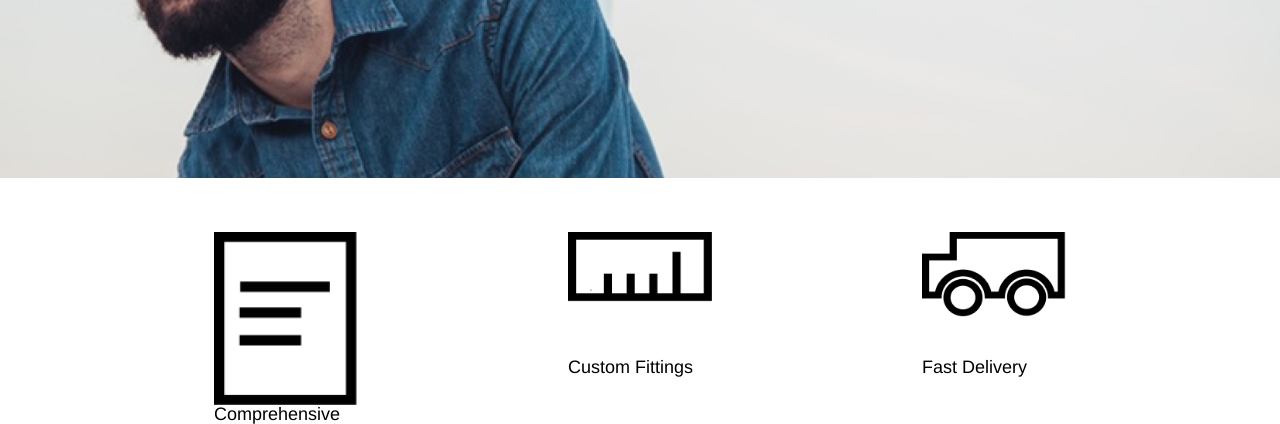
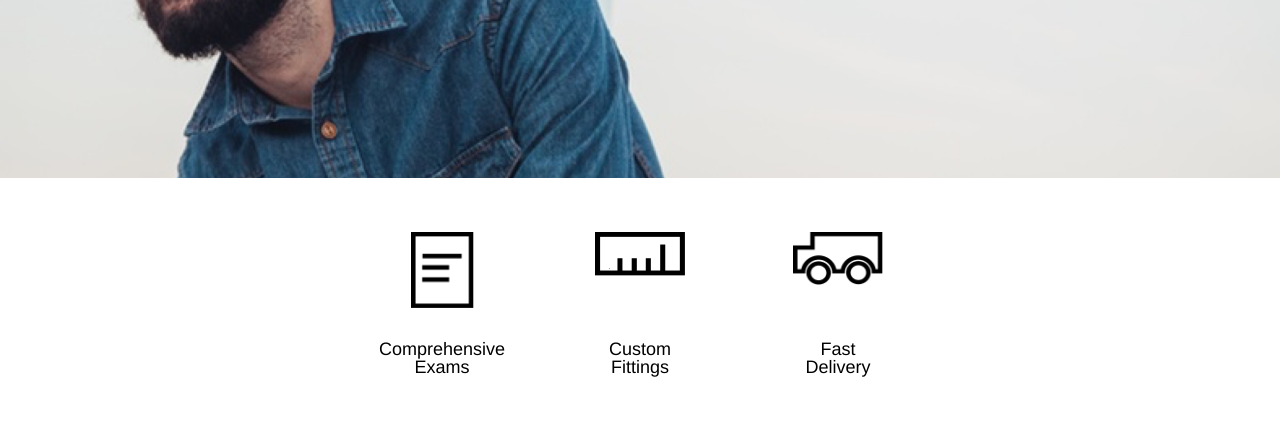
Before and after one commit to IrinaKostevich/codecademy-tortoiseshell-optics, a plain HTML site: page src/index.html in a window 1280 px wide. Shown: the part 380-804 px from the top of the page. Drawn offline with Linux system fonts and the light colour scheme.

Commit message:
Images sizes updated

```diff
--- a/src/index.html
+++ b/src/index.html
@@ -30,17 +30,17 @@
         </div>
     </header>
     <main class="l-cell">
-        <section class="l-collection l-collection--btw l-well--lg">
+        <section class="l-collection l-collection--cnt l-well--lg">
             <div class="service">
-                <img src="./images/paper-icon.png" alt="">
+                <img class="service-image--sm" src="./images/paper-icon.png" alt="">
                 <p class="thumbnail-text">Comprehensive Exams</p>
             </div>
             <div class="service">
-                <img src="./images/ruler-icon.png" alt="">
+                <img class="service-image--lg" src="./images/ruler-icon.png" alt="">
                 <p class="thumbnail-text">Custom Fittings</p>
             </div>
             <div class="service">
-                <img src="./images/truck-icon.png" alt="">
+                <img class="service-image--lg" src="./images/truck-icon.png" alt="">
                 <p class="thumbnail-text">Fast Delivery</p>
             </div>
         </section>
--- a/src/styles/components/service.css
+++ b/src/styles/components/service.css
@@ -2,7 +2,17 @@
     display: flex;
     flex-direction: column;
     justify-content: space-between;
-    width: 8rem;
+    align-items: center;
+    text-align: center;
+    width: 5rem;
     height: 8rem;
     margin: 0 3rem;
 }
+
+.service .service-image--sm {
+    width: 3.5rem;
+}
+
+.service .service-image--lg {
+    width: 5rem;
+}
--- a/src/styles/layout/collection.css
+++ b/src/styles/layout/collection.css
@@ -2,10 +2,6 @@
     display: flex;
 }
 
-.l-collection.l-collection--btw {
-    justify-content: space-between;
+.l-collection.l-collection--cnt {
+    justify-content: center;
 }
-
-.l-collection.l-collection--clm {
-    flex-direction: column;
-}
```
